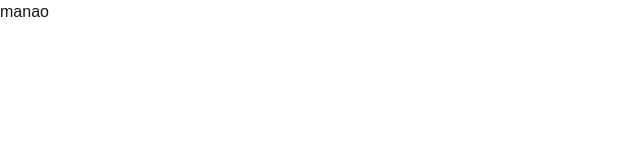
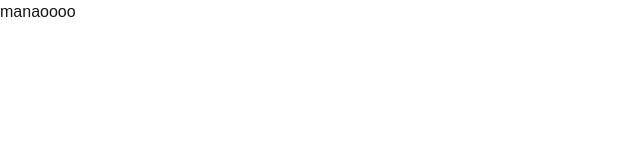
Before and after one commit to mokkun55/procon-homepage, a Next.js app: page / in a window 1280 px wide. Shown: the top 160 px of the page, without its empty margins (0-640 px from the left). Built offline with nearby package versions, Linux system fonts and the light colour scheme.

Commit message:
test push

```diff
--- a/src/app/page.tsx
+++ b/src/app/page.tsx
@@ -1,7 +1,7 @@
 const Home = () => {
   return (
     <div>
-      <h1>manao</h1>
+      <h1>manaoooo</h1>
     </div>
   );
 };
```
